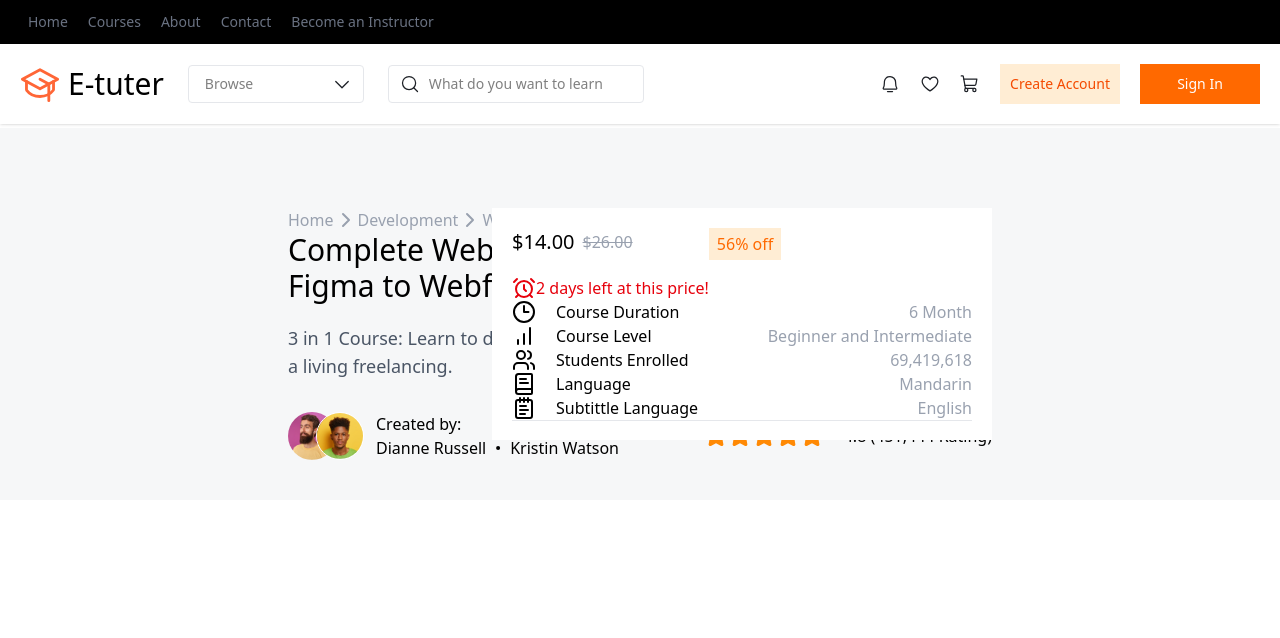
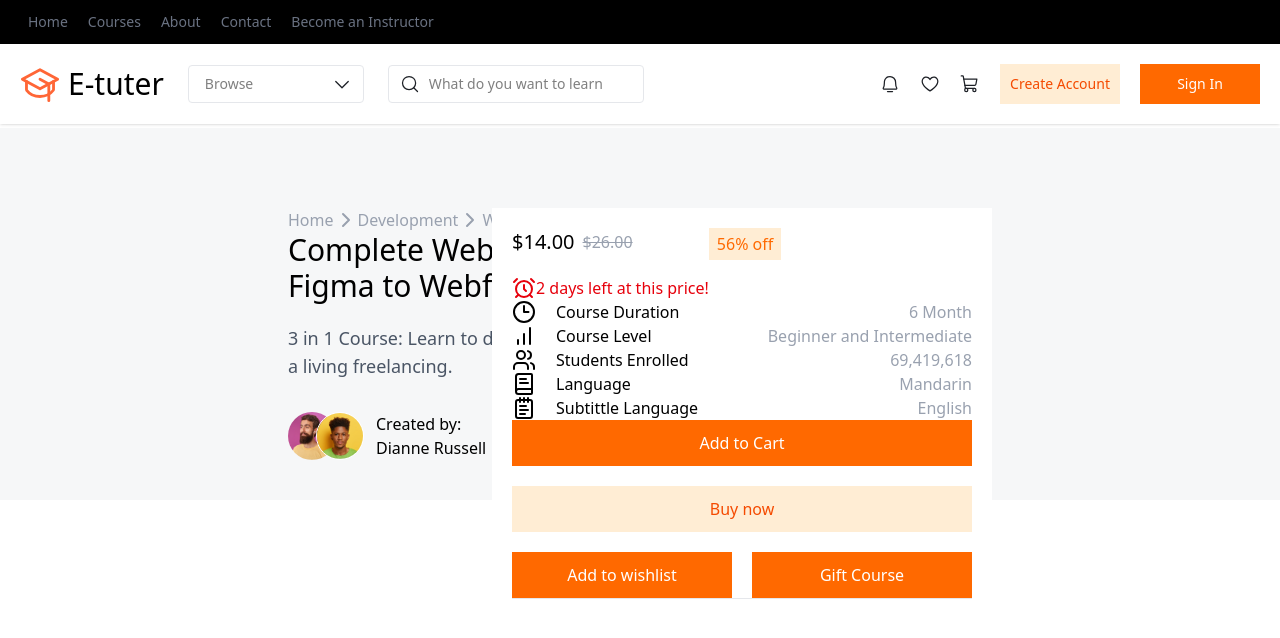
Before and after one commit to Haritha0705/etutor-lms, a React (Vite) app in the folder front_end/: page /course in a window 1280 px wide. Shown: the top 638 px of the page. Built offline with nearby package versions, Linux system fonts and the light colour scheme.

Commit message:
add new edit

```diff
--- a/front_end/src/Pages/Courses Page/SingleCoursePage.tsx
+++ b/front_end/src/Pages/Courses Page/SingleCoursePage.tsx
@@ -2,6 +2,7 @@ import React from "react";
 import {ChevronRight,Star,Dot,AlarmClock,Clock3,ChartNoAxesColumnIncreasing,Users,BookText,LucideNotepadText} from 'lucide-react';
 import img1 from "../../assets/image/Image Instracter 4.jpg"
 import img2 from "../../assets/image/Image Instracter 5.jpg"
+import Button from "../../Components/Shared/Button.tsx";
 
 const SingleCoursePage:React.FC = ()=> {
 
@@ -105,16 +106,17 @@ const SingleCoursePage:React.FC = ()=> {
                                 </div>
                                 <p className={'text-gray-400'}>English</p>
                             </div>
-
-
-
-
+                            <div className={'flex flex-col gap-y-5'}>
+                                <Button className={'w-full justify-center'} text={'Add to Cart'} colours={'primary-primary'}/>
+                                <Button className={'w-full py-4 justify-center'} text={'Buy now'} colours={'secondary-primary'}/>
+                                <div className={'flex flex-row gap-5'}>
+                                    <Button text={'Add to wishlist'} className={'w-full justify-center'}/>
+                                    <Button text={'Gift Course'} className={'w-full justify-center'}/>
+                                </div>
+                            </div>
 
                         </div>
                     </div>
-
-
-
                 </div>
             </div>
             <div className={'bg-white h-screen'}>
```
